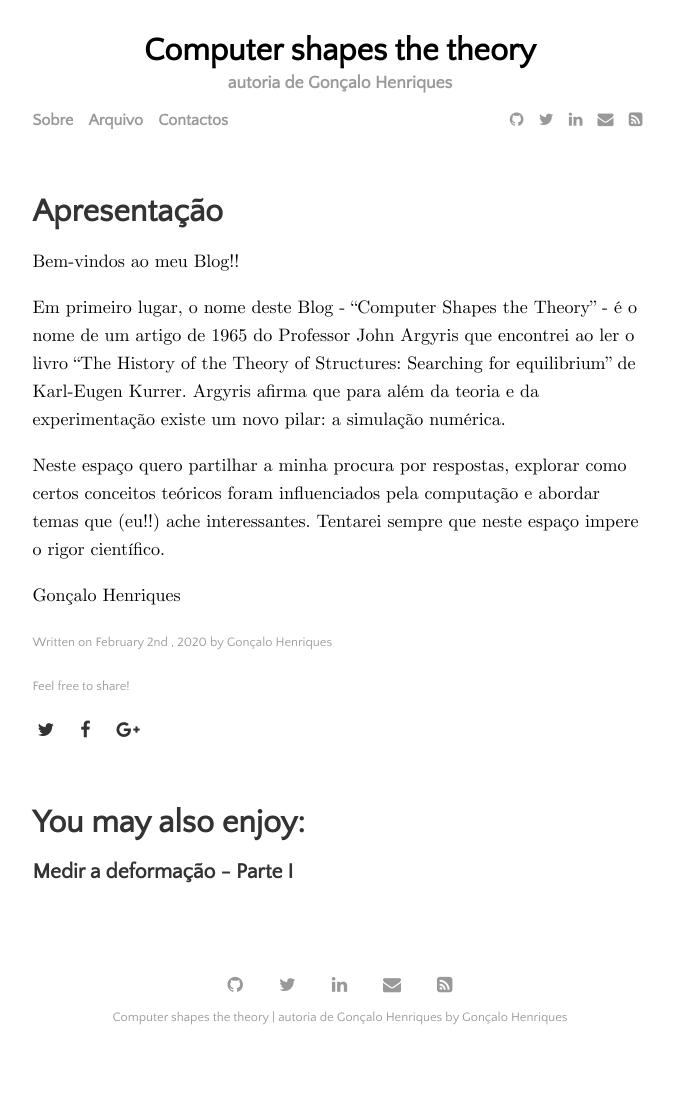
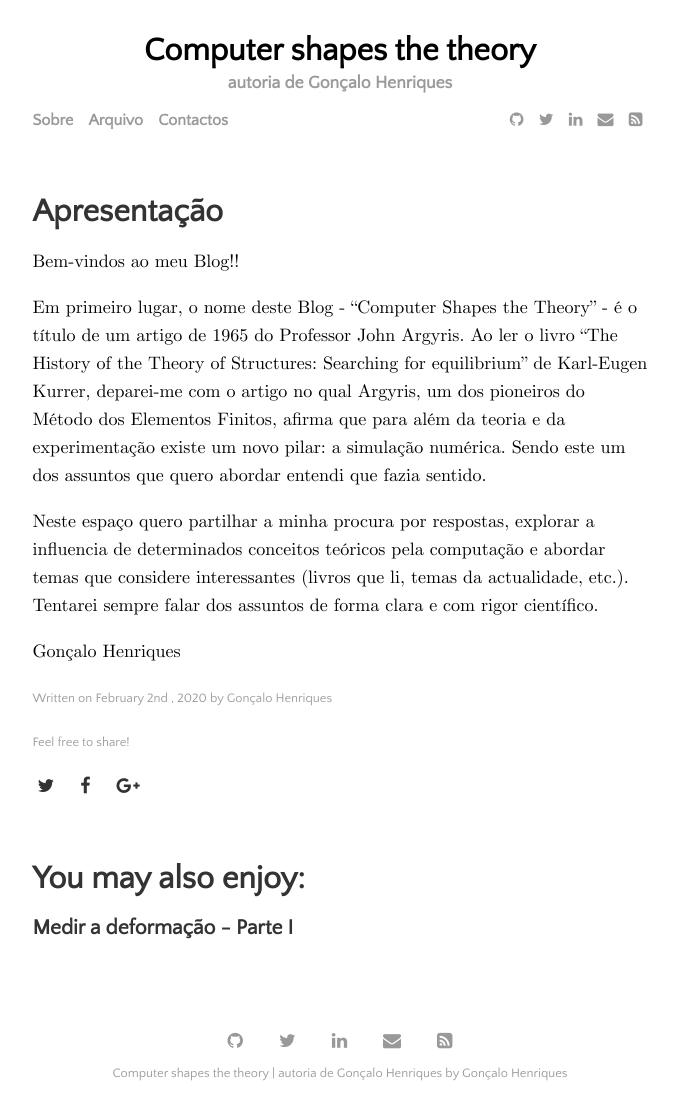
Before and after one commit to gonhen/gonhen.github.io, a Jekyll site: the page built from _posts/2020-02-02-apresentation.md, in a window 1280 px wide. Shown: the whole page, without its empty margins (300-977 px from the left). Built offline with Jekyll 4.4.1, drawn with Linux system fonts in a browser that asks for light colours; before the commit the page ends 1063 px from its top, so only the background shows below that.

Commit message:
apresentação

```diff
--- a/_posts/2020-02-02-apresentation.md
+++ b/_posts/2020-02-02-apresentation.md
@@ -8,16 +8,18 @@ image:
 
 Bem-vindos ao meu Blog!!
 
-Em primeiro lugar, o nome deste Blog - "Computer Shapes the Theory" - é o nome
-de um artigo de 1965 do Professor John Argyris que encontrei ao ler o livro
+Em primeiro lugar, o nome deste Blog - "Computer Shapes the Theory" - é o título
+de um artigo de 1965 do Professor John Argyris. Ao ler o livro
 "The History of the Theory of Structures: Searching for equilibrium"  de
-Karl-Eugen Kurrer. Argyris afirma que para além da teoria e da experimentação
-existe um novo pilar: a simulação numérica.
+Karl-Eugen Kurrer, deparei-me com o artigo no qual Argyris, um dos pioneiros do Método
+dos Elementos Finitos, afirma que para além da teoria e da experimentação
+existe um novo pilar: a simulação numérica. Sendo este um dos assuntos que quero abordar
+entendi que fazia sentido.
 
-Neste espaço quero partilhar a minha procura por respostas, explorar como certos
-conceitos teóricos foram influenciados pela computação e abordar temas que
-(eu!!) ache interessantes. Tentarei sempre que neste espaço impere o rigor
-científico.
+Neste espaço quero partilhar a minha procura por respostas, explorar
+a influencia de determinados conceitos teóricos
+pela computação e abordar temas que considere interessantes (livros que li, temas da actualidade, etc.).
+Tentarei sempre falar dos assuntos de forma clara e com rigor científico.
 
 Gonçalo Henriques
 
```
